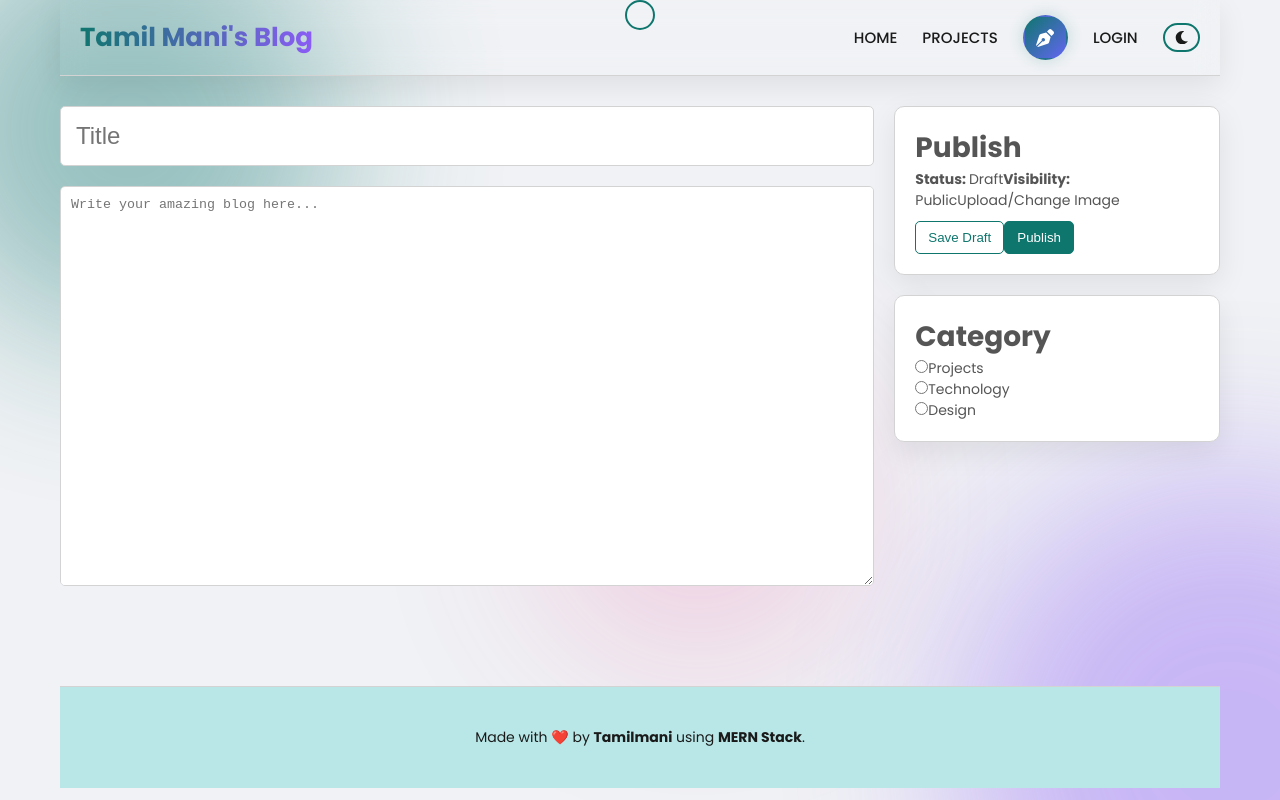
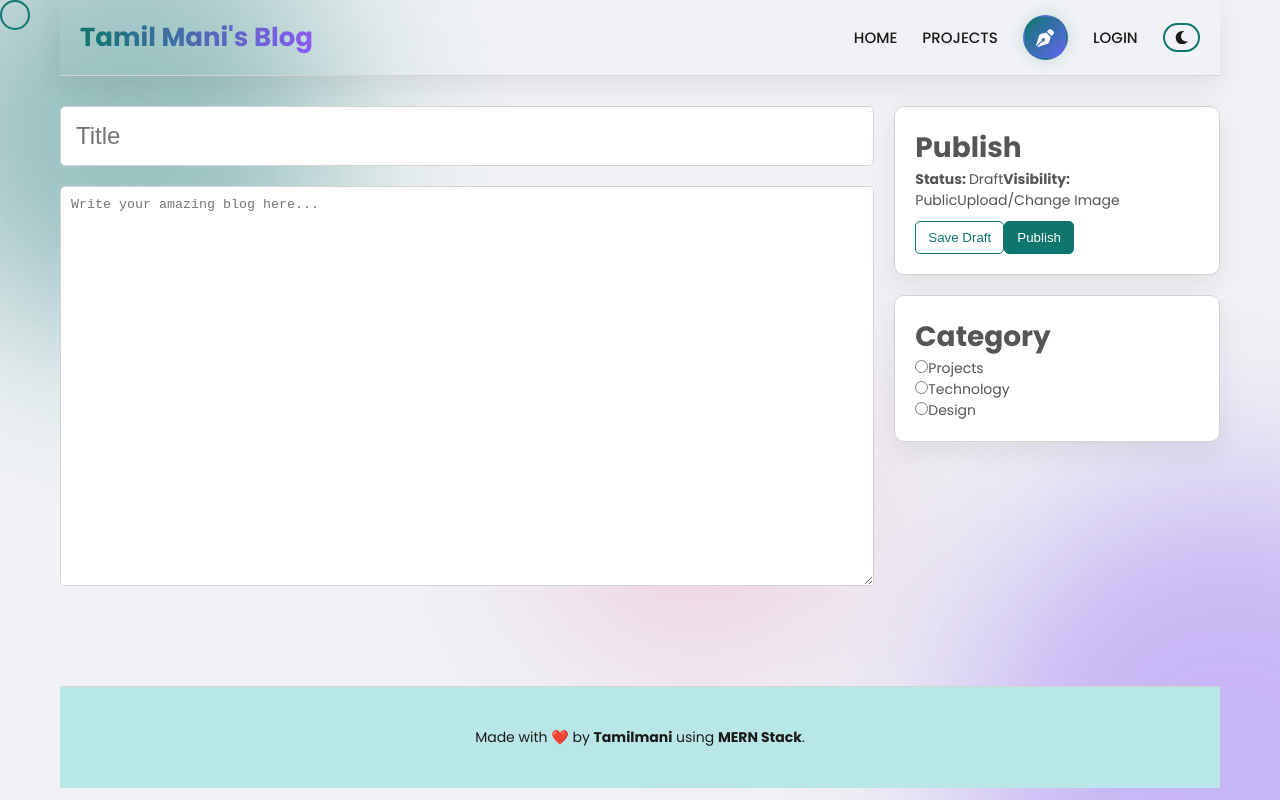
Before and after one commit to TamilManiB2007/mern-blog-project, a React (Vite) app: page /write in a window 1280 px wide. Built offline with nearby package versions, Linux system fonts and the light colour scheme.

Commit message:
FINAL FIX: Centered custom cursor and added mobile hide logic

```diff
--- a/src/components/Cursor.jsx
+++ b/src/components/Cursor.jsx
@@ -6,6 +6,7 @@ const Cursor = () => {
 
   useEffect(() => {
     const mouseMove = (e) => {
+      // clientX and clientY give the perfect coordinates
       setPosition({ x: e.clientX, y: e.clientY });
     };
 
@@ -19,8 +20,9 @@ const Cursor = () => {
   return (
     <motion.div
       className="cursor"
+      // Animation directly uses the coordinates (Centering handled by CSS)
       animate={{ x: position.x, y: position.y }}
-      transition={{ type: "spring", stiffness: 500, damping: 28 }} // <-- Smoothness Magic
+      transition={{ type: "spring", stiffness: 500, damping: 28 }}
     ></motion.div>
   );
 };
--- a/src/index.css
+++ b/src/index.css
@@ -355,17 +355,21 @@ footer { margin-top: 100px; padding: 40px; background-color: var(--accent); disp
   100% { transform: translate(50px, 50px) scale(1.1); }
 }
 
-/* --- SUPER DESIGN CURSOR CSS --- */
+/* --- SUPER DESIGN CURSOR CSS (FIXED) --- */
 .cursor {
   width: 30px;
   height: 30px;
   border: 2px solid var(--primary);
   border-radius: 50%;
   position: fixed;
+  top: 0; /* JS controls the motion */
+  left: 0; /* JS controls the motion */
   pointer-events: none; /* Allows clicking through it */
   z-index: 9999;
   background-color: transparent;
-  transform: translate(-50%, -50%); /* Centers the cursor */
+
+  /* 💥 THE CENTERING FIX 💥 */
+  transform: translate(-50%, -50%); /* Centers the cursor visually */
 }
 
 /* Hide native cursor ONLY on devices with a mouse */
```
